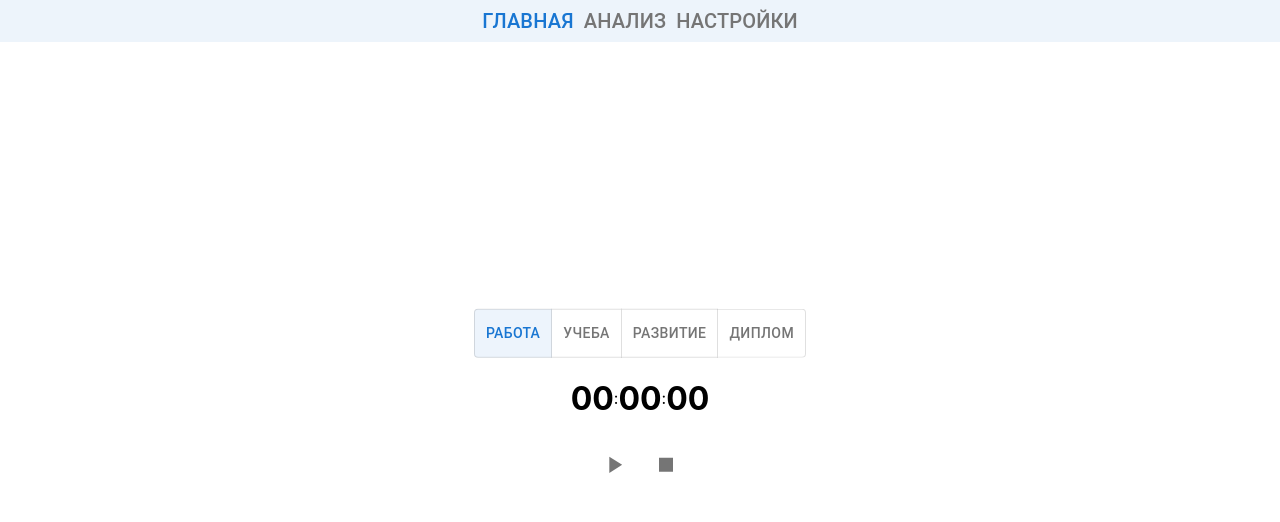
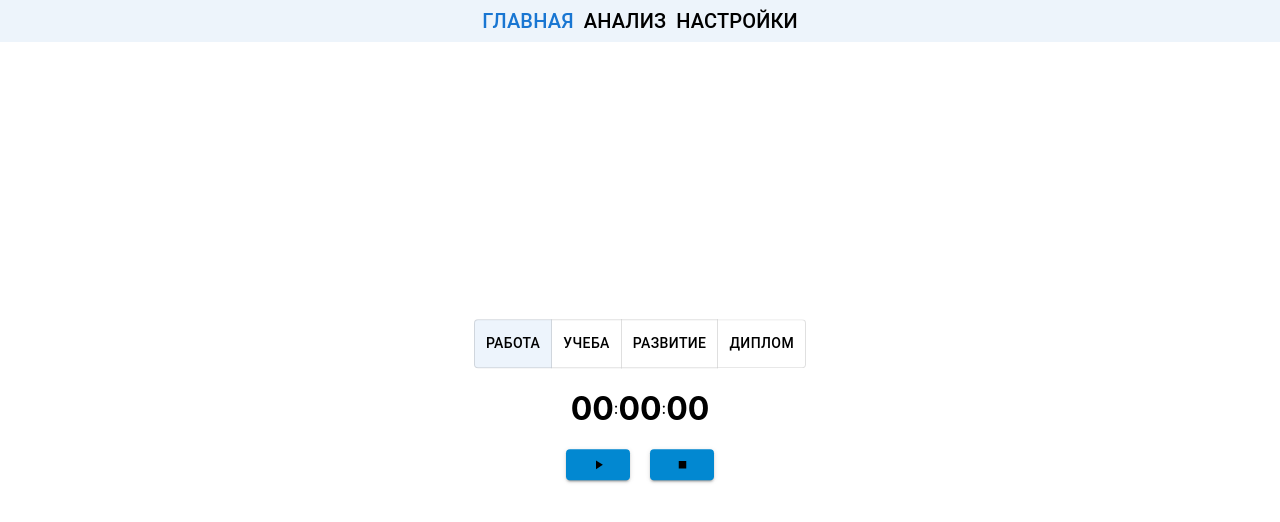
Before and after one commit to Ayazgib/worktimewatcher, a React (Create React App) app: page / in a window 1280 px wide. Shown: the top 522 px of the page. Built offline with nearby package versions, Linux system fonts and the light colour scheme.

Commit message:
переключение темы

```diff
--- a/package.json
+++ b/package.json
@@ -53,5 +53,9 @@
       "last 1 firefox version",
       "last 1 safari version"
     ]
+  },
+  "devDependencies": {
+    "@types/react-beautiful-dnd": "^13.1.2",
+    "@types/styled-components": "^5.1.20"
   }
 }
--- a/src/App.css
+++ b/src/App.css
@@ -44,7 +44,6 @@
 }
 .headerLink.active {
   color: #1976D2;
-
 }
 .settingsWrapper {
   display: flex;
@@ -68,10 +67,14 @@
   border-radius: 20px;
 }
 .settings-action-name {
-  background-color: darkgrey;
+  background-color: #1976d22e;
   width: 170px;
+  border: 1px solid white;
   border-radius: 20px;
   user-select: none;
   padding: 16px;
   margin: 0px 0px 8px;
 }
+.settings-player {
+  border-radius: 12px !important;
+}
--- a/src/App.tsx
+++ b/src/App.tsx
@@ -6,6 +6,8 @@ import {compose, createStore} from "redux";
 import {rootReducer} from "./redux/rootReducer";
 import {Provider, useDispatch, useSelector} from 'react-redux'
 import Main from "./components/Main";
+
+
 //@ts-ignore
 const store = createStore(rootReducer, compose(window.__REDUX_DEVTOOLS_EXTENSION__ && window.__REDUX_DEVTOOLS_EXTENSION__()));
 
@@ -17,6 +19,7 @@ function App() {
                      <Main />
                 </Router>
             </Provider>
+
   );
 }
 
--- a/src/common/models.ts
+++ b/src/common/models.ts
@@ -16,7 +16,7 @@ export interface Time {
 export const activities = {
     work: {
         name: 'Работа',
-        color: '#061157FF'
+        color: '#0288D1'
     },
     study: {
         name: 'Учеба',
@@ -116,7 +116,7 @@ export const actionsWithMusic: IactionsWithMusic[] = [
         id: 'audio-1',
         actionName: actions.play,
         musicName: "Ай дигид диди дай",
-        musicUrl: audio1
+        musicUrl: audio5
     },
     {
         id: 'audio-2',
@@ -128,18 +128,18 @@ export const actionsWithMusic: IactionsWithMusic[] = [
         id: 'audio-3',
         actionName: actions.stop,
         musicName: "Награждение в клубе",
-        musicUrl: audio3
+        musicUrl: audio4
     },
     {
         id: 'audio-4',
         actionName: actions.pomodorro_chill,
         musicName: "Кавказская",
-        musicUrl: audio4
+        musicUrl: audio3
     },
     {
         id: 'audio-5',
         actionName: actions.pomodorro_work,
         musicName: "Лада седан",
-        musicUrl: audio5
+        musicUrl: audio1
     }
 ]
--- a/src/components/Main.tsx
+++ b/src/components/Main.tsx
@@ -16,11 +16,17 @@ import StartPage from "./StartPage";
 import {Charts} from "./Charts";
 import AlertDialog from "./Alert";
 import {reorderMusic, setDataFromLS, setPomodorroTime, toggleMusic, togglePomodorro} from "../redux/actions";
-import {useDispatch} from "react-redux";
+import {useDispatch, useSelector} from "react-redux";
 import Settings from "./Settings";
+import {darkTheme, lightTheme, GlobalStyles} from "./theme";
+import { ThemeProvider } from 'styled-components';
 
 
 function Main(props: any) {
+    const state = useSelector((state:any) => state)
+
+    const {theme} = state.settings
+
     const dispatch = useDispatch()
 
     useEffect(() => {
@@ -56,8 +62,14 @@ function Main(props: any) {
 
     } ,[])
 
+    useEffect(() => {
+        console.log(theme);
+    } , [theme])
+
     return (
-        <main className='container'>
+        <ThemeProvider theme={theme === "light" ? lightTheme : darkTheme} >
+            <GlobalStyles />
+            <main className='container'>
             <Routes>
                 <Route path={PagesLink.main} element={<StartPage />} />
                 <Route path={PagesLink.charts} element={<Charts />} />
@@ -66,6 +78,8 @@ function Main(props: any) {
             <KeepMountedModal />
             <AlertDialog />
         </main>
+        </ThemeProvider>
+
     );
 }
 
--- a/src/components/MusicDND.tsx
+++ b/src/components/MusicDND.tsx
@@ -1,12 +1,13 @@
 import React, {Component, useState} from "react";
 import ReactDOM from "react-dom";
-// @ts-ignore
-import { DragDropContext, Droppable, Draggable } from "react-beautiful-dnd";
+//@ts-ignore
+import { DragDropContext, Droppable, Draggable } from 'react-beautiful-dnd';
 import {audios, IactionsWithMusic, IAudio} from "../common/models";
 import MusicNoteIcon from '@mui/icons-material/MusicNote';
 import {IconButton} from "@mui/material/";
 import {useDispatch, useSelector} from "react-redux";
 import {reorderMusic} from "../redux/actions";
+import {Button} from "@mui/material";
 
 
 const reorder = (list: any, startIndex: number, endIndex: number) => {
@@ -28,12 +29,12 @@ const getItemStyle = (isDragging: any, draggableStyle: any) => ({
     justifyContent: 'space-between',
     alignItems: 'center',
     borderRadius: '20px',
-    background: isDragging ? "lightgrey" : "white",
+    background: isDragging ? "darkgrey" : "#0379B9",
     ...draggableStyle
 });
 
 const getListStyle = (isDraggingOver:any) => ({
-    background: isDraggingOver ? "#023162FF" : "lightgrey",
+    background: isDraggingOver ? "#023162FF" : "#1976d22e",
     padding: grid,
     width: 250,
     borderRadius: '20px',
@@ -94,9 +95,9 @@ export const MusicDND = () => {
 
                                         >
                                             <b>{item.musicName}</b>
-                                            <IconButton onClick={() => handlePlay(item.musicUrl)}  color="primary" aria-label="upload picture" component="span">
+                                            <Button variant='contained' className='settings-player' onClick={() => handlePlay(item.musicUrl)}  color="primary" aria-label="upload picture" component="span">
                                                 <MusicNoteIcon />
-                                            </IconButton>
+                                            </Button>
                                         </div>
                                     )}
                                 </Draggable>
--- a/src/components/StartPage.tsx
+++ b/src/components/StartPage.tsx
@@ -206,21 +206,21 @@ function StartPage(props: any) {
         <div>
             {
                 clockCurrentStatus != clockStatus.start
-                    ? <Tooltip title="Start" arrow>
-                        <IconButton size="large" onClick={() => {dispatch(changeClockStatus(clockStatus.start, true))}}>
-                            <PlayArrow fontSize="inherit" />
-                        </IconButton>
+                    ? <Tooltip title="Start"  arrow>
+                        <Button variant='contained' color='info' size="large" onClick={() => {dispatch(changeClockStatus(clockStatus.start, true))}}>
+                            <PlayArrow  fontSize="inherit" />
+                        </Button>
                     </Tooltip>
                     : <Tooltip title="Pause" arrow>
-                        <IconButton  size="large" onClick={() => {dispatch(changeClockStatus(clockStatus.pause, false))}}>
+                        <Button variant='contained' color='info' size="large" onClick={() => {dispatch(changeClockStatus(clockStatus.pause, false))}}>
                             <Pause fontSize="inherit" />
-                        </IconButton>
+                        </Button>
                     </Tooltip>
             }
             <Tooltip title="Stop" arrow>
-                <IconButton  size="large" onClick={() => {dispatch(changeClockStatus(clockStatus.stop, false))}}>
+                <Button style={{marginLeft: 20}} variant='contained' color='info' size="large" onClick={() => {dispatch(changeClockStatus(clockStatus.stop, false))}}>
                     <Stop fontSize="inherit" />
-                </IconButton>
+                </Button>
             </Tooltip>
         </div>
     </div>
--- /dev/null
+++ b/src/components/theme.ts
@@ -0,0 +1,51 @@
+// @ts-ignore
+import {createGlobalStyle} from "styled-components"
+export const darkTheme = {
+    body: "#012851",
+    textColor: "#E8E8E8",
+    headingColor: "#E8E8E8",
+    btnBackground: '#0379B9',
+    btnBorder: '1px solid white',
+    selectedBg: '#507f99',
+    inputBorder: '#fff',
+    headerBg: '#0369A1',
+    activeLink: '#000'
+}
+
+export const lightTheme = {
+    body: "#fff",
+    textColor: "#000",
+    headingColor: "#000",
+    btnBackground: '',
+    activeLink: '#1976D2'
+}
+
+
+export const GlobalStyles = createGlobalStyle`
+  body {
+    background: ${(props: any) => props.theme.body};
+    color: ${(props: any) => props.theme.textColor};
+    transition: .3s ease;
+  }
+  h2{
+    color: ${(props: any) => props.theme.headingColor};
+  }
+
+  p,a,span,h1,h2,h3,h4,h5,h6, button, .MuiToggleButton-root, .Mui-selected, legend, label, b, #demo-multiple-name {
+    color: ${(props: any) => props.theme.headingColor} !important;
+  }
+  .Mui-selected {
+    background-color: ${(props: any) => props.theme.selectedBg} !important;
+  }
+  .header {
+    background-color: ${(props: any) => props.theme.headerBg} !important;;
+  }
+  .headerLink.active {
+    color: ${(props: any) => props.theme.activeLink} !important;
+  }
+  button {
+    background-color: ${(props: any) => props.theme.btnBackground}!important;
+    border: ${(props: any) => props.theme.btnBorder}!important;
+  }
+
+`
--- a/src/redux/SettingsReducer.tsx
+++ b/src/redux/SettingsReducer.tsx
@@ -1,6 +1,6 @@
 import {
     POMODORRO_TIME, REORDER_MUSIC, TOGGLE_MUSIC,
-    TOGGLE_POMODORRO,
+    TOGGLE_POMODORRO, TOGGLE_THEME,
 } from "./types";
 
 const initialState = {
@@ -8,7 +8,9 @@ const initialState = {
     pomodorroTime: {work: 20, chill: 5},
     musicIsActive: false,
     musicActions: [],
+    theme: 'light',
 }
+
 
 export const SettingsReducer = (state: any = initialState, action: any) => {
     switch (action.type) {
@@ -20,6 +22,8 @@ export const SettingsReducer = (state: any = initialState, action: any) => {
             return {...state, musicIsActive: action.payload};
         case REORDER_MUSIC:
             return {...state, musicActions: action.payload};
+        case TOGGLE_THEME:
+            return {...state, theme: action.payload};
         default: return state
     }
 }
--- a/src/redux/actions.tsx
+++ b/src/redux/actions.tsx
@@ -12,7 +12,7 @@ import {
     TOGGLE_FROM_POMODORRO,
     TOGGLE_MODAL,
     TOGGLE_MUSIC,
-    TOGGLE_POMODORRO,
+    TOGGLE_POMODORRO, TOGGLE_THEME,
 } from "./types";
 import {Time} from "../common/models";
 
@@ -123,3 +123,13 @@ export function reorderMusic(activity: any) {
         payload: activity
     }
 }
+
+/**
+ * THEME TOGGLER
+ */
+export function toggleTheme(themeName: string) {
+    return {
+        type: TOGGLE_THEME,
+        payload: themeName
+    }
+}
--- a/src/redux/types.tsx
+++ b/src/redux/types.tsx
@@ -17,3 +17,4 @@ export const TOGGLE_POMODORRO = 'TOGGLE_POMODORRO'
 export const POMODORRO_TIME = 'POMODORRO_TIME'
 export const TOGGLE_MUSIC = 'TOGGLE_MUSIC'
 export const REORDER_MUSIC = 'REORDER_MUSIC'
+export const TOGGLE_THEME = 'TOGGLE_THEME'
```
Also changed, not shown: src/components/Settings.tsx (+16 -5 lines), 1 other file (tests, documents, lock files or other folders). Lines whose indentation alone changed are shown as unchanged.
